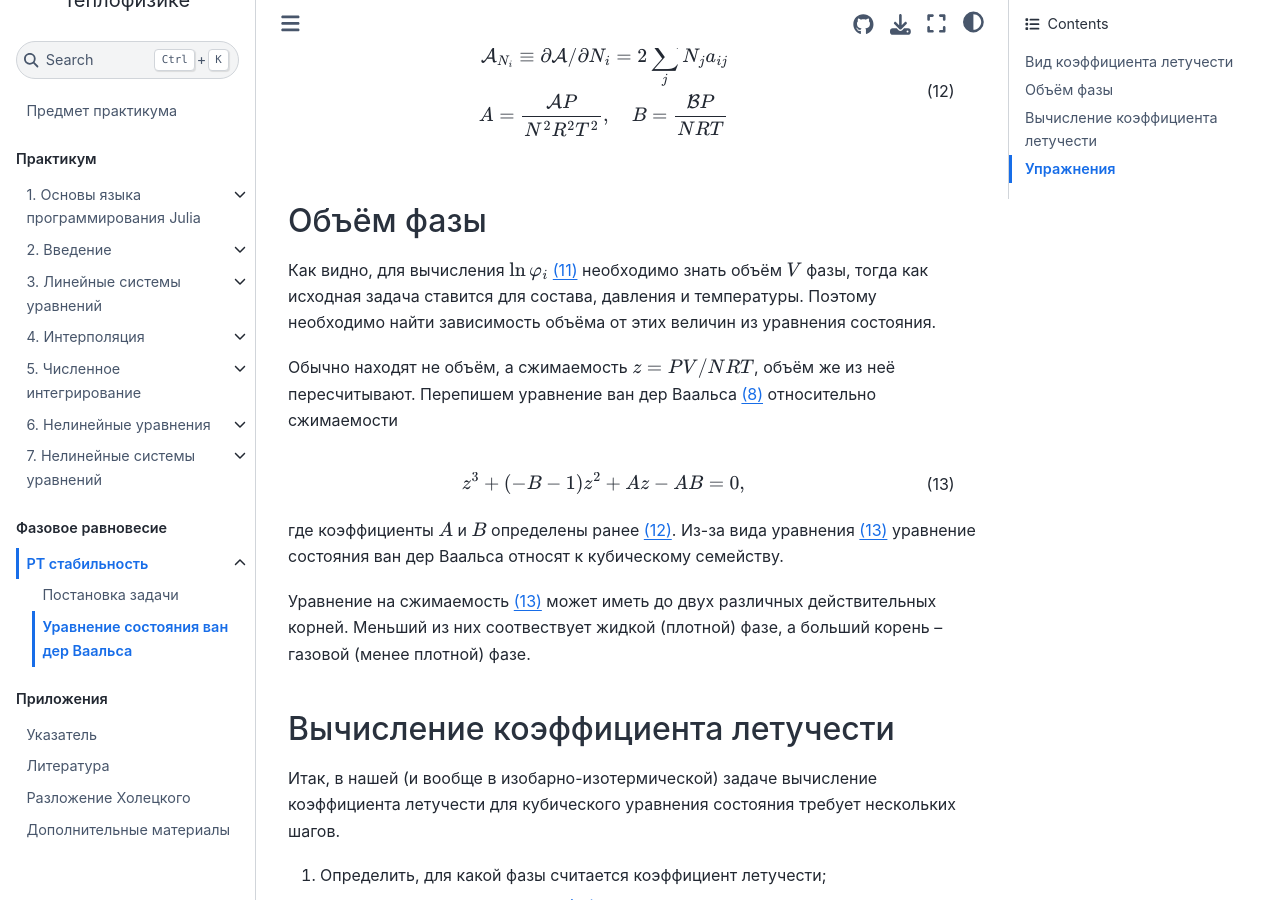
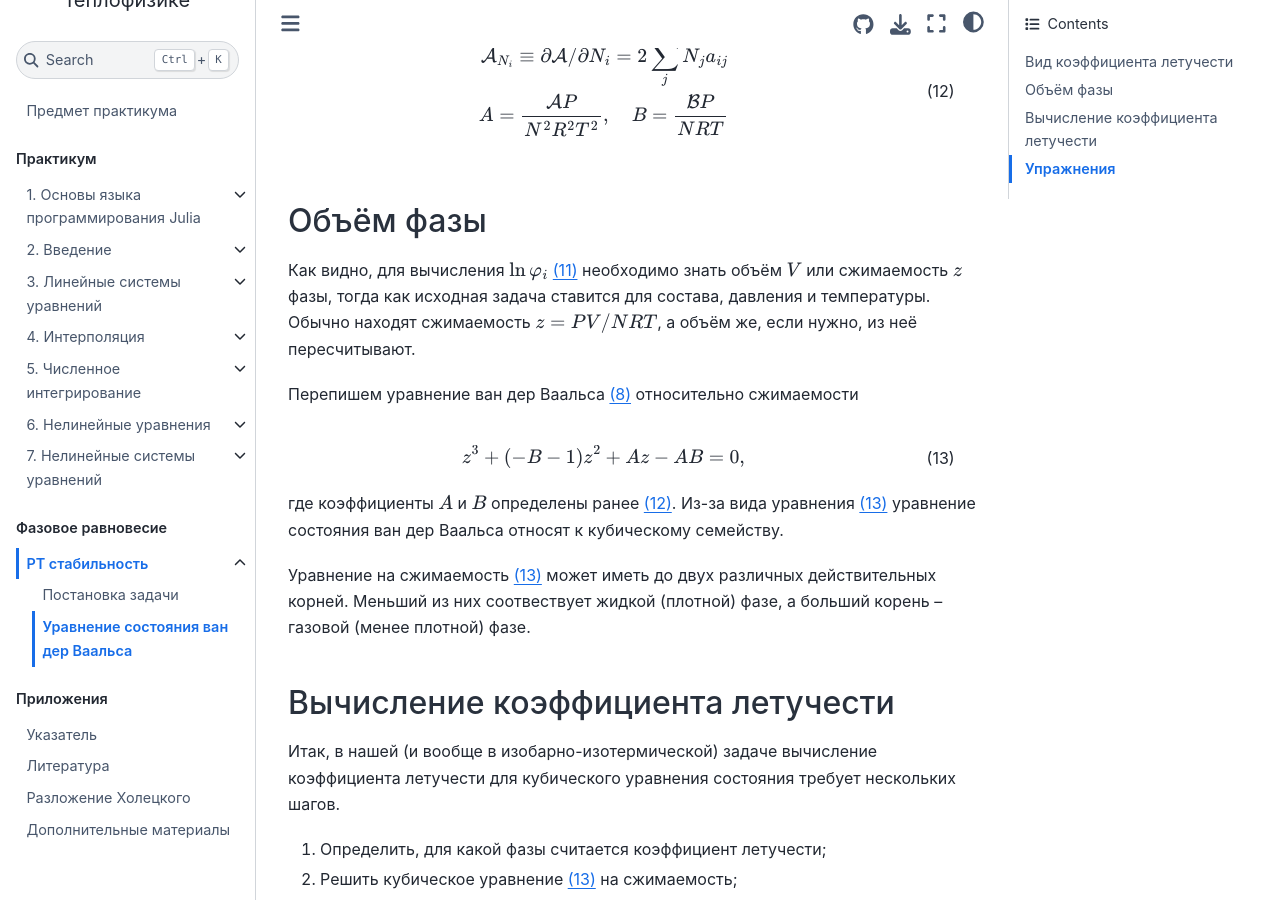
Before and after one commit to stepanzh/computational_thermodynamics, a Jupyter Book: the page built from book/ptstability/vanderwaals.md, in a window 1280 px wide and 900 px high, scrolled down 1511 px. Built offline with Jupyter Book 1.0.4 settings and Sphinx 7.4.7 and the Sphinx Book theme 1.1.4, drawn with Linux system fonts in a browser that asks for light colours; cross-references to code outside the pages are shown as plain code.

Commit message:
Устранены неточности про объём и сжимаемость  #36

````diff
--- a/book/ptstability/vanderwaals.md
+++ b/book/ptstability/vanderwaals.md
@@ -69,9 +69,9 @@ P = \frac{N R T}{V - \mathcal{B(\boldsymbol{N})}} - \frac{\mathcal{A}(\boldsymbo
 
 ## Объём фазы
 
-Как видно, для вычисления $\ln \varphi_i$ {eq}`ptstab_fugacity_coef_vdw` необходимо знать объём $V$ фазы, тогда как исходная задача ставится для состава, давления и температуры. Поэтому необходимо найти зависимость объёма от этих величин из уравнения состояния.
+Как видно, для вычисления $\ln \varphi_i$ {eq}`ptstab_fugacity_coef_vdw` необходимо знать объём $V$ или сжимаемость $z$ фазы, тогда как исходная задача ставится для состава, давления и температуры. Обычно находят сжимаемость $z = P V / N R T$, а объём же, если нужно, из неё пересчитывают.
 
-Обычно находят не объём, а сжимаемость $z = P V / N R T$, объём же из неё пересчитывают. Перепишем уравнение ван дер Ваальса {eq}`ptstab_vdw_eos_mixture` относительно сжимаемости
+Перепишем уравнение ван дер Ваальса {eq}`ptstab_vdw_eos_mixture` относительно сжимаемости
 ```{math}
 :label: ptstab_vdw_eos_cubic_z
 
````
